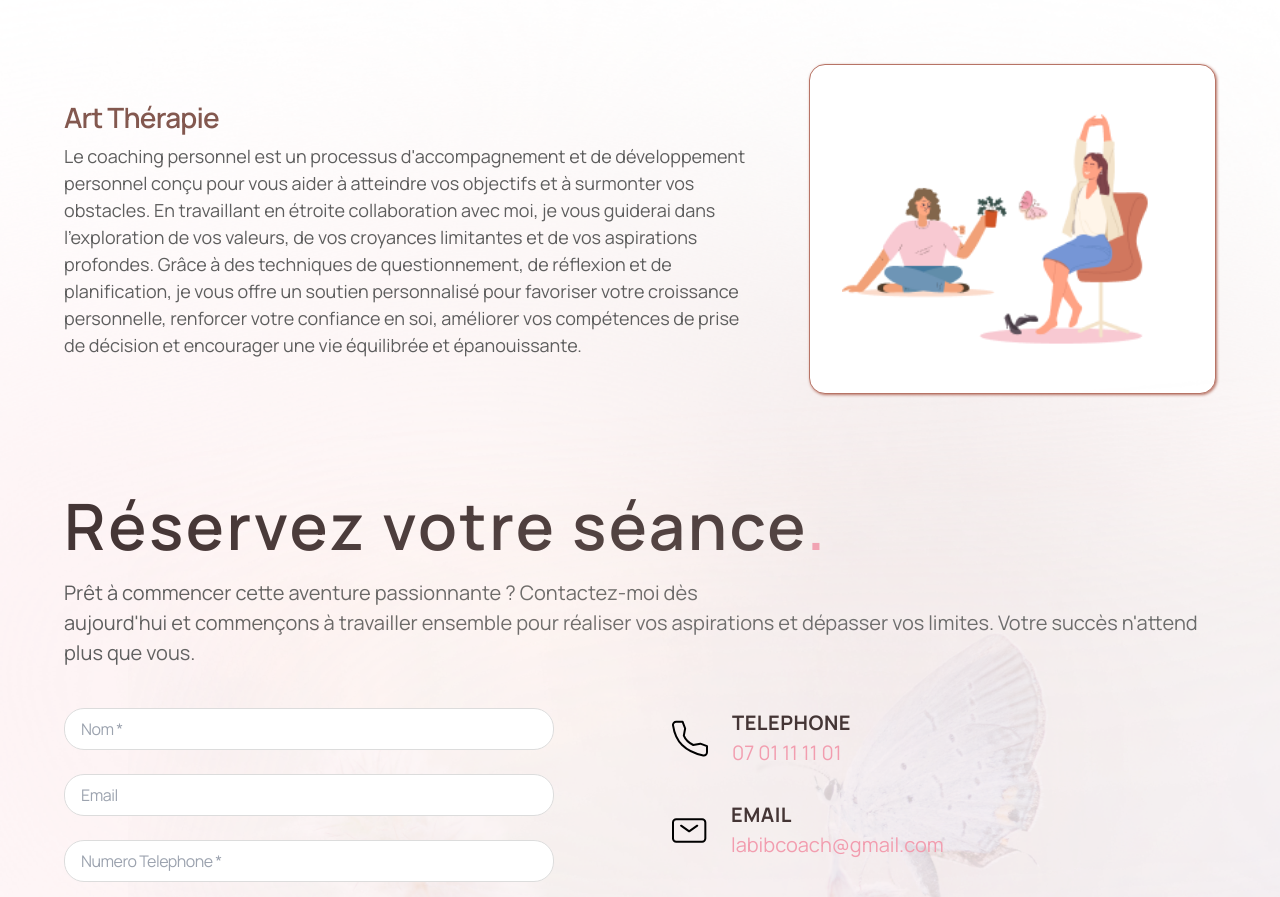
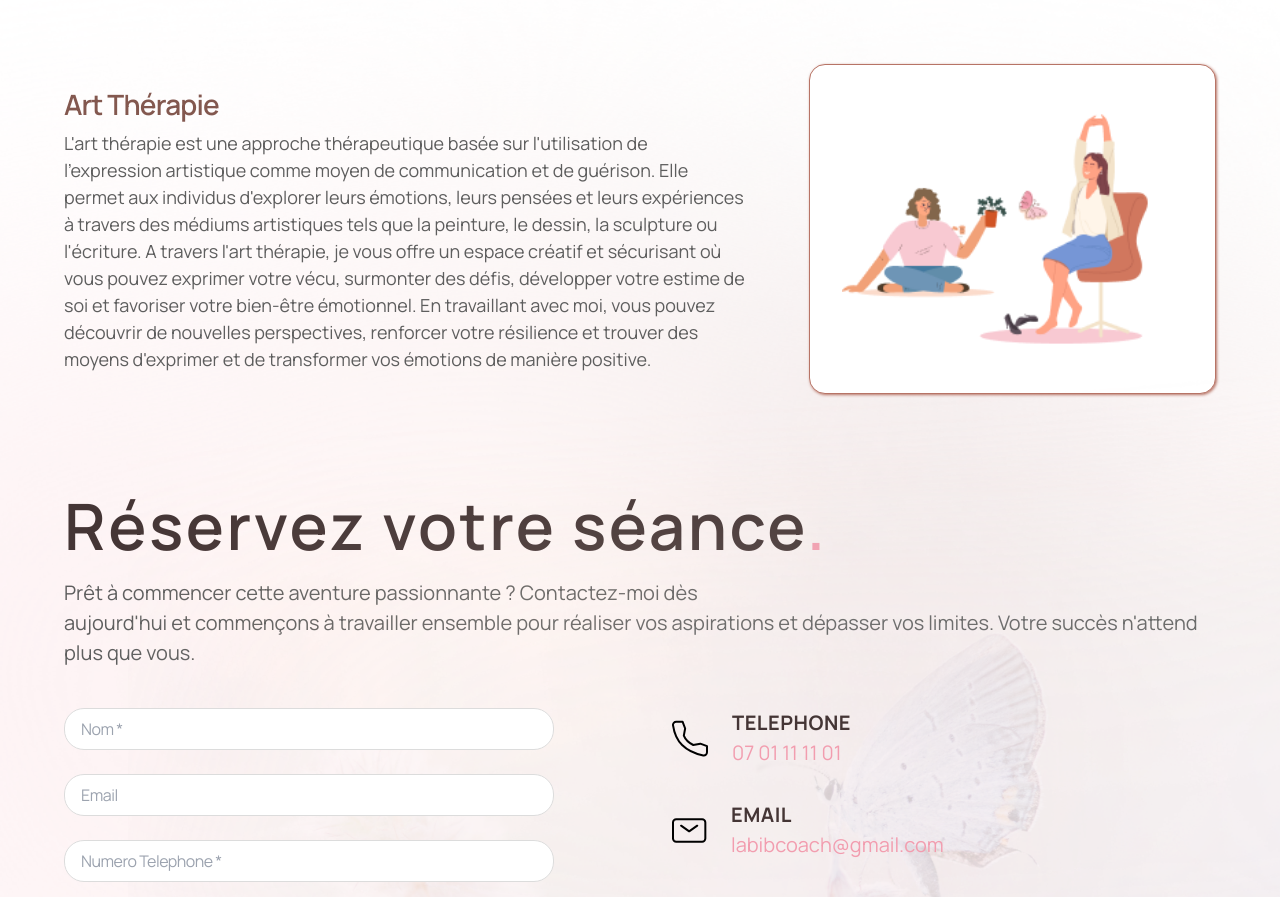
Before and after one commit to IsmaelAvotra/coach-labib, a Next.js app: page /services in a window 1280 px wide. Shown: the part 1582-2479 px from the top of the page. Built offline with nearby package versions, Linux system fonts and the light colour scheme.

Commit message:
correction service page

```diff
--- a/src/app/data/services_pages.ts
+++ b/src/app/data/services_pages.ts
@@ -31,7 +31,7 @@ export const servicesPages: Service[] = [
     imageUrl: '/service4.png',
     title: 'Art Thérapie',
     description:
-      "Le coaching personnel est un processus d'accompagnement et de développement personnel conçu pour vous aider à atteindre vos objectifs et à surmonter vos obstacles. En travaillant en étroite collaboration avec moi, je vous guiderai dans l'exploration de vos valeurs, de vos croyances limitantes et de vos aspirations profondes. Grâce à des techniques de questionnement, de réflexion et de planification, je vous offre un soutien personnalisé pour favoriser votre croissance personnelle, renforcer votre confiance en soi, améliorer vos compétences de prise de décision et encourager une vie équilibrée et épanouissante.",
+      "L'art thérapie est une approche thérapeutique basée sur l'utilisation de l'expression artistique comme moyen de communication et de guérison. Elle permet aux individus d'explorer leurs émotions, leurs pensées et leurs expériences à travers des médiums artistiques tels que la peinture, le dessin, la sculpture ou l'écriture. A travers l'art thérapie, je vous offre un espace créatif et sécurisant où vous pouvez exprimer votre vécu, surmonter des défis, développer votre estime de soi et favoriser votre bien-être émotionnel. En travaillant avec moi, vous pouvez découvrir de nouvelles perspectives, renforcer votre résilience et trouver des moyens d'exprimer et de transformer vos émotions de manière positive.",
     idUrl: 'service4',
   },
 ]
```
